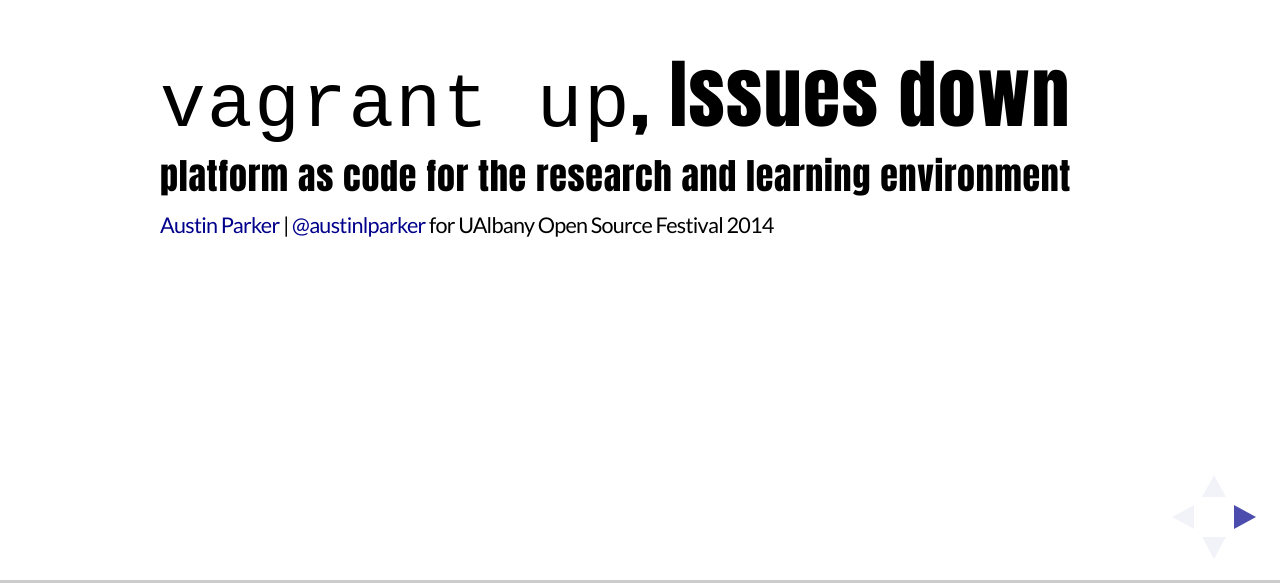
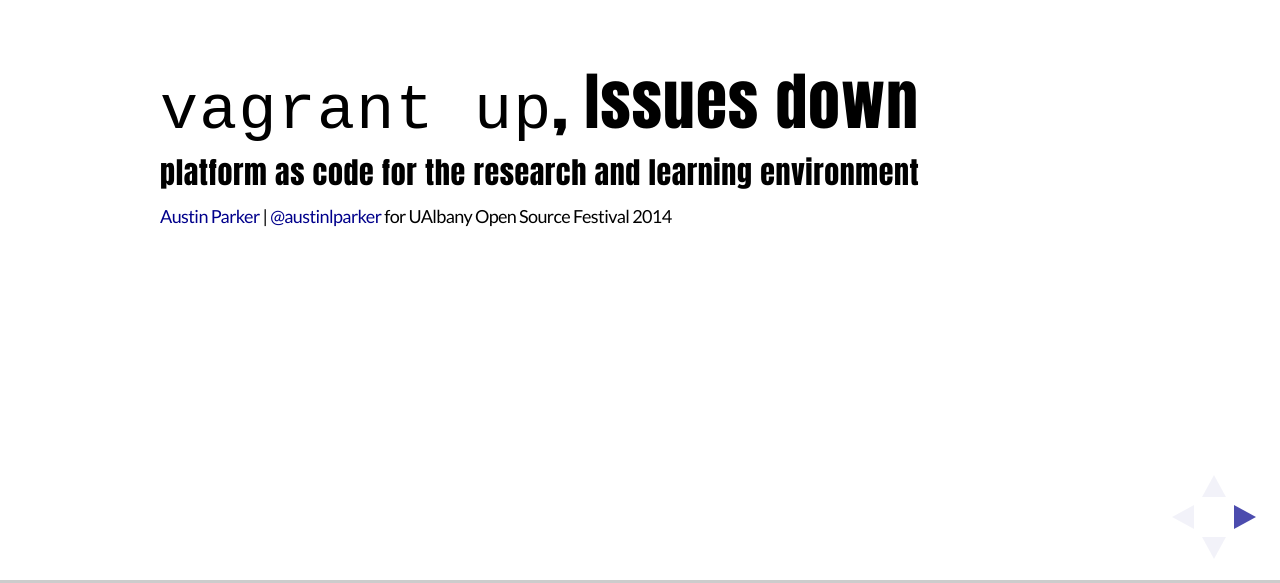
Before and after one commit to austinlparker/osf2014, a website: page index.html in a window 1280 px wide. Shown: the part 217-800 px from the top of the page. Drawn offline with Linux system fonts and the light colour scheme; a web font is replaced by a local one.

Commit message:
changed the font size

```diff
--- a/css/theme/simple.css
+++ b/css/theme/simple.css
@@ -16,7 +16,7 @@ body {
 
 .reveal {
   font-family: "Lato", sans-serif;
-  font-size: 36px;
+  font-size: 30px;
   font-weight: normal;
   letter-spacing: -0.02em;
   color: black; }
```
